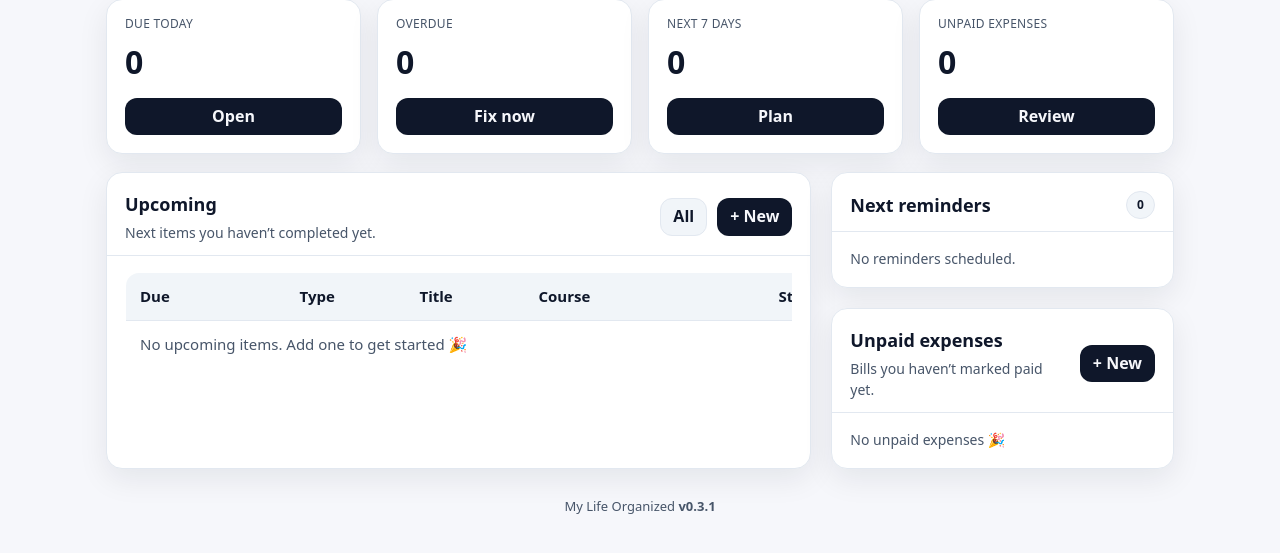
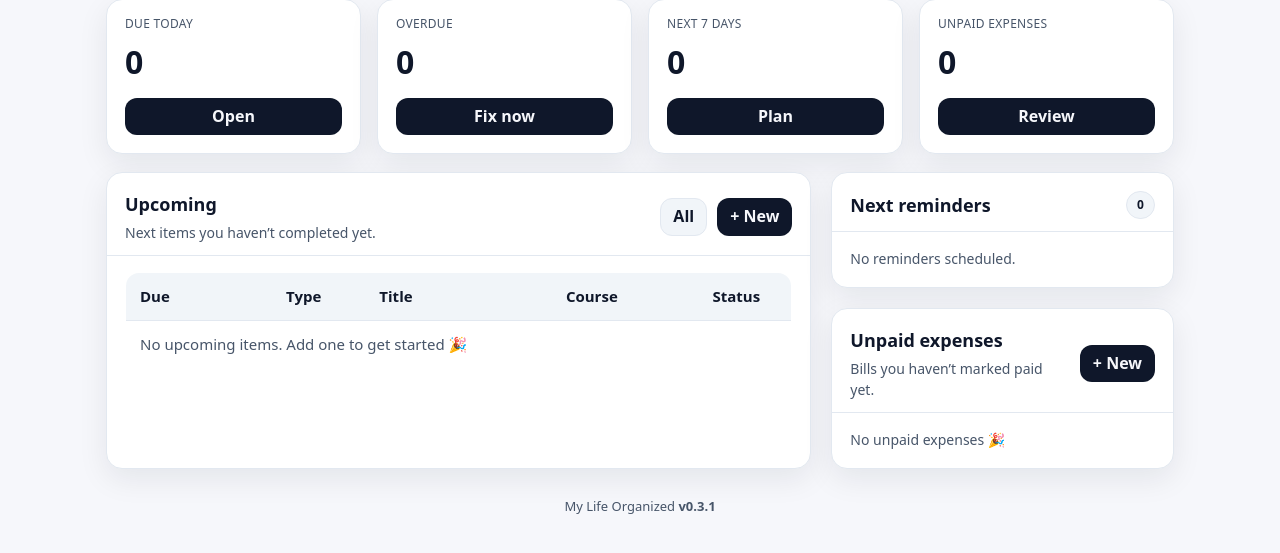
Before and after one commit to pierre-2005/study-notifier, a FastAPI app: page / in a window 1280 px wide. Shown: the part 169-722 px from the top of the page. Run offline with FastAPI, Linux system fonts and the light colour scheme; data that the repository does not hold is empty; some libraries are stand-ins or nearby versions.

Commit message:
Fixing scroll again

```diff
--- a/app/templates/dashboard.html
+++ b/app/templates/dashboard.html
@@ -78,51 +78,64 @@
         </div>
       </div>
 
-      <!-- Desktop table -->
-      <div class="hidden sm:block">
-        <div class="table-wrap">
-          <table class="table table-upcoming" style="table-layout:fixed; width:100%;">
+      <!-- Desktop table (NO SCROLL) -->
+      <div class="hidden sm:block" style="overflow-x:hidden;">
+        <table class="table" style="width:100%; table-layout:fixed; max-width:100%;">
+          <!-- Responsive column sizing (prevents overflow + prevents overlap) -->
+          <colgroup>
+            <col style="width:22%;">
+            <col style="width:14%;">
+            <col style="width:28%;">
+            <col style="width:22%;">
+            <col style="width:14%;">
+          </colgroup>
+
           <thead>
             <tr>
-                <!-- Fixed widths to prevent overlap -->
-                <th style="width:160px;">Due</th>
-                <th style="width:120px;">Type</th>
+              <th>Due</th>
+              <th>Type</th>
               <th>Title</th>
-                <th style="width:240px;">Course</th>
-                <th style="width:120px;">Status</th>
+              <th>Course</th>
+              <th>Status</th>
             </tr>
           </thead>
+
           <tbody>
             {% for it in upcoming %}
             <tr>
-                <!-- Allow wrap INSIDE Due cell so it never bleeds into Type -->
+              <!-- Let date wrap inside its own cell so it NEVER bleeds into Type -->
               <td style="white-space:normal; line-height:1.15; word-break:break-word;">
                 {{ utc_to_local_str(it["due_at_utc"], tz) }}
               </td>
 
               <td>
-                  <span class="badge" style="display:inline-flex; flex:0 0 auto;">
+                <span class="badge" style="display:inline-flex; max-width:100%; white-space:nowrap;">
                   {% if it["type"]=="exam" %}exam{% else %}assignment{% endif %}
                 </span>
               </td>
 
-                <td style="font-weight:900; overflow:hidden;">
-                  <a href="/items/{{ it['id'] }}" style="color:inherit; text-decoration:none; display:block; white-space:nowrap; overflow:hidden; text-overflow:ellipsis;">
+              <!-- Keep the table shape: title stays one line, truncates if long -->
+              <td style="font-weight:900; min-width:0;">
+                <a href="/items/{{ it['id'] }}"
+                   style="color:inherit; text-decoration:none; display:block; white-space:nowrap; overflow:hidden; text-overflow:ellipsis;">
                   {{ it["title"] }}
                 </a>
               </td>
 
-                <td style="overflow:hidden;">
-                  <span style="display:inline-flex; align-items:center; gap:8px; min-width:0; max-width:100%;">
+              <!-- Course stays one line, truncates if long -->
+              <td style="min-width:0;">
+                <span style="display:flex; align-items:center; gap:8px; min-width:0;">
                   <span style="width:10px; height:10px; flex:0 0 auto; border-radius:999px; border:1px solid var(--border); background: {{ it['course_color'] or '#e2e8f0' }};"></span>
-                    <span style="display:block; min-width:0; white-space:nowrap; overflow:hidden; text-overflow:ellipsis;">
+                  <span style="min-width:0; white-space:nowrap; overflow:hidden; text-overflow:ellipsis;">
                     {{ it["course_name"] }}
                   </span>
                 </span>
               </td>
 
               <td>
-                  <span class="badge" style="display:inline-flex; flex:0 0 auto;">{{ it["status"] }}</span>
+                <span class="badge" style="display:inline-flex; max-width:100%; white-space:nowrap;">
+                  {{ it["status"] }}
+                </span>
               </td>
             </tr>
             {% endfor %}
@@ -135,8 +148,6 @@
           </tbody>
         </table>
       </div>
-      </div>
-
     </div>
   </div>
 
```
Lines whose indentation alone changed are shown as unchanged.
